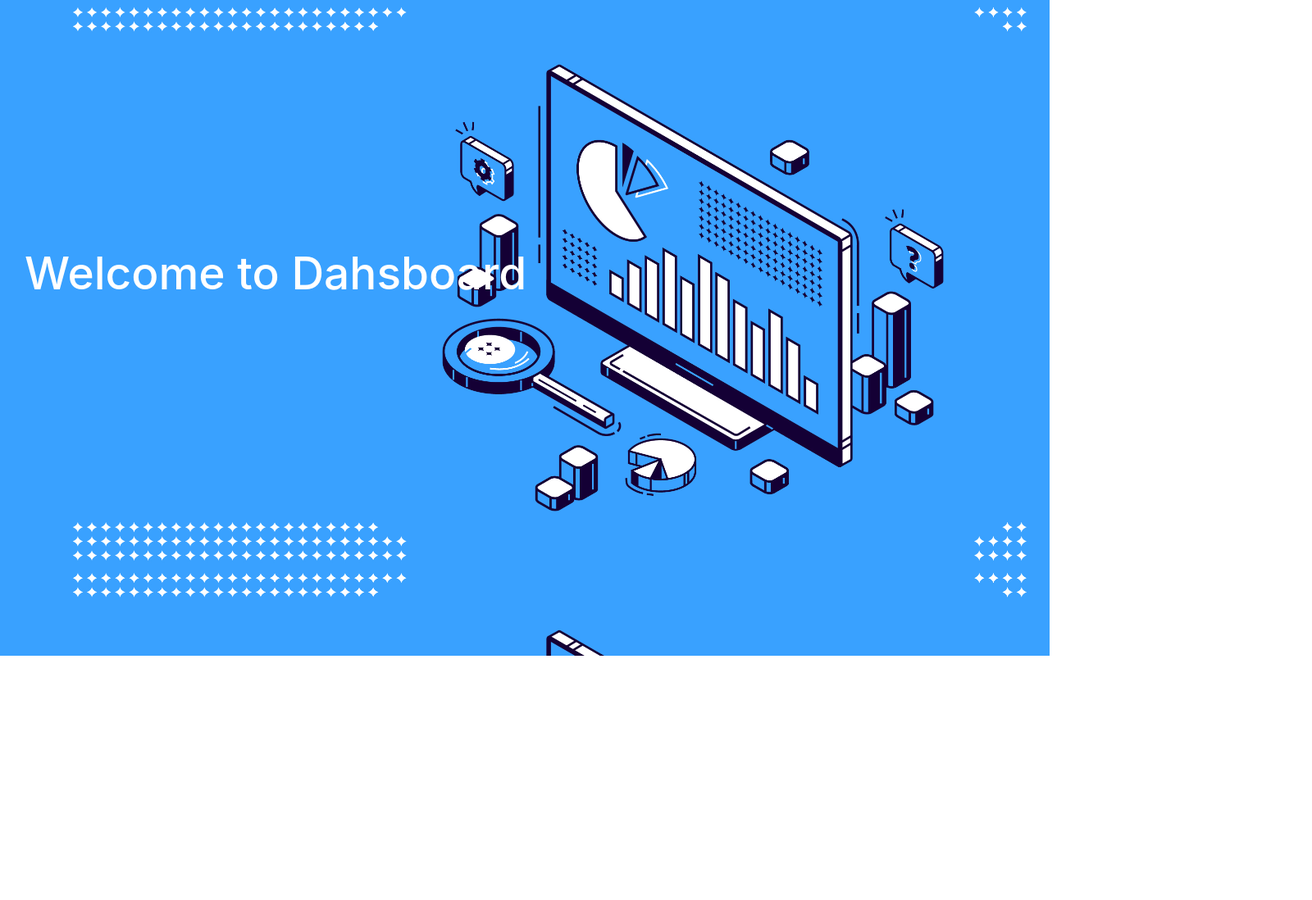
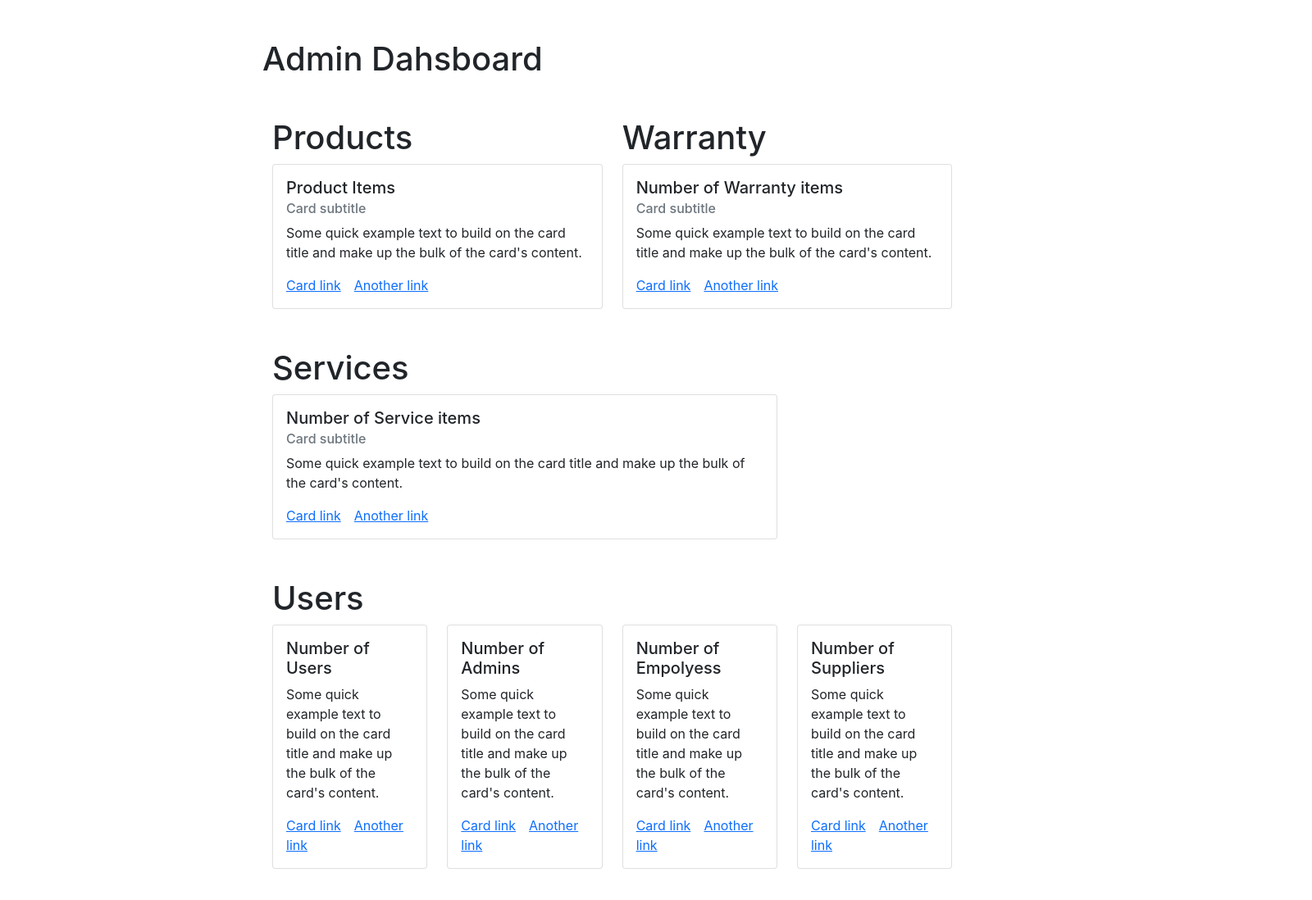
Before and after one commit to AnushkaPraveen/Contacts-Directory---frontend, a React (Create React App) app: page /dashboard in a window 1280 px wide. Shown: the top 1098 px of the page at 82% size, 1600 px wide, since content can reach past the window. Before the commit the page ends 800 px from the top, so only its background shows below. Built offline with nearby package versions, Linux system fonts and the light colour scheme.

Commit message:
dashboard and admin

```diff
--- a/src/components/admin/admin.js
+++ b/src/components/admin/admin.js
@@ -1,13 +1,43 @@
 import React, { Component } from "react";
 
-class Admin extends Component{
-    render(){
-        return(
-            <div>
-               <h1>Welcome to Admin</h1>
-            </div>
-        )
-    }
+class Admin extends Component {
+  render() {
+    return (
+      <div>
+        <h1 className="offset-2 mt-5">Admins</h1>
+        <div className="container">
+          <table className="table offset-1">
+            <thead className="thead-dark">
+              <tr>
+                <th scope="col">ID</th>
+                <th scope="col">Name</th>
+                <th scope="col">Email</th>
+                <th scope="col">Handle</th>
+              </tr>
+            </thead>
+            <tbody>
+              <tr>
+                <td>1</td>
+                <td>Mark</td>
+                <td>Otto</td>
+                <button className="btn btn-primary">test</button>
+                <button className="btn btn-primary">test</button>
 
+              </tr>
+              <tr>
+                <td>1</td>
+                <td>Mark</td>
+                <td>Otto</td>
+                <button className="btn btn-primary">test</button>
+                <button className="btn btn-primary">test</button>
+
+              </tr>
+
+            </tbody>
+          </table>
+        </div>
+      </div>
+    );
+  }
 }
 export default Admin;
--- a/src/components/dashboard.js
+++ b/src/components/dashboard.js
@@ -1,14 +1,107 @@
 import React, { Component } from "react";
 import "./dashboard.css";
 
-class Dashboard extends Component{
-    render(){
-        return(
-            <div>
-               <h1>Welcome to Dahsboard</h1>
+class Dashboard extends Component {
+  render() {
+    return (
+      <div>
+        <h1 className="offset-3 mt-5">Admin Dahsboard</h1>
+        <div className="container-fluid">
+          <div className="row mt-5 mb-5">
+            <div className="col-4 offset-3">
+              <h1>Products</h1>
+              <div class="card">
+  <div class="card-body">
+    <h5 class="card-title">Product Items</h5>
+    <h6 class="card-subtitle mb-2 text-muted">Card subtitle</h6>
+    <p class="card-text">Some quick example text to build on the card title and make up the bulk of the card's content.</p>
+    <a href="#" class="card-link">Card link</a>
+    <a href="#" class="card-link">Another link</a>
+  </div>
+</div>
             </div>
-        )
-    }
+            <div className="col-4">
+              <h1>Warranty</h1>
+              <div class="card">
+  <div class="card-body">
+    <h5 class="card-title">Number of Warranty items</h5>
+    <h6 class="card-subtitle mb-2 text-muted">Card subtitle</h6>
+    <p class="card-text">Some quick example text to build on the card title and make up the bulk of the card's content.</p>
+    <a href="#" class="card-link">Card link</a>
+    <a href="#" class="card-link">Another link</a>
+  </div>
+</div>
+            </div>
+          </div>
+           <div className="row">
+              <h1 className="offset-3">Services</h1>
+              <div className="col-6 offset-3">
+              <div class="card">
+  <div class="card-body">
+    <h5 class="card-title">Number of Service items</h5>
+    <h6 class="card-subtitle mb-2 text-muted">Card subtitle</h6>
+    <p class="card-text">Some quick example text to build on the card title and make up the bulk of the card's content.</p>
+    <a href="#" class="card-link">Card link</a>
+    <a href="#" class="card-link">Another link</a>
+  </div>
+</div>
+              </div>
+          </div>
 
+          <div className="row">
+              <h1 className="offset-3  mt-5">Users</h1>
+          </div>
+          <div className="row mb-5">
+              <div className="col-2 offset-3">
+
+                <div class="card">
+  <div class="card-body">
+    <h5 class="card-title">Number of Users</h5>
+
+    <p class="card-text">Some quick example text to build on the card title and make up the bulk of the card's content.</p>
+    <a href="#" class="card-link">Card link</a>
+    <a href="#" class="card-link">Another link</a>
+  </div>
+</div>
+              </div>
+              <div className="col-2">
+              <div class="card">
+  <div class="card-body">
+    <h5 class="card-title">Number of Admins</h5>
+
+    <p class="card-text">Some quick example text to build on the card title and make up the bulk of the card's content.</p>
+    <a href="#" class="card-link">Card link</a>
+    <a href="#" class="card-link">Another link</a>
+  </div>
+</div>
+              </div>
+              <div className="col-2">
+              <div class="card">
+  <div class="card-body">
+    <h5 class="card-title">Number of Empolyess</h5>
+
+    <p class="card-text">Some quick example text to build on the card title and make up the bulk of the card's content.</p>
+    <a href="#" class="card-link">Card link</a>
+    <a href="#" class="card-link">Another link</a>
+  </div>
+</div>
+              </div>
+              <div className="col-2">
+              <div class="card">
+  <div class="card-body">
+    <h5 class="card-title">Number of Suppliers</h5>
+
+    <p class="card-text">Some quick example text to build on the card title and make up the bulk of the card's content.</p>
+    <a href="#" class="card-link">Card link</a>
+    <a href="#" class="card-link">Another link</a>
+  </div>
+</div>
+              </div>
+
+          </div>
+        </div>
+      </div>
+    );
+  }
 }
 export default Dashboard;
--- a/src/components/home.css
+++ b/src/components/home.css
@@ -1,4 +1,4 @@
-h1 {
+.topic {
     color: white;
     font-size: 55px;
     margin-top: 300px;
@@ -9,9 +9,11 @@ h1 {
 .login {
     margin-top: 490px;
     margin-left: 80px;
+    position: fixed;
 }
 
-body {
+.body-back {
     background-image: url(./images/658.jpg);
     background-size: cover;
+    height: 890px;
 }
--- a/src/components/home.js
+++ b/src/components/home.js
@@ -5,8 +5,8 @@ class Home extends Component {
   render() {
     return (
       <div>
-        <body>
-          <h1>Enterprise Asset Management<br/> System</h1>
+        <body className="body-back">
+          <h1 className="topic">Enterprise Asset Management<br/> System</h1>
           <a href="./dashboard"><button className="btn btn-light btn-lg login">Login</button></a>
         </body>
       </div>
```
